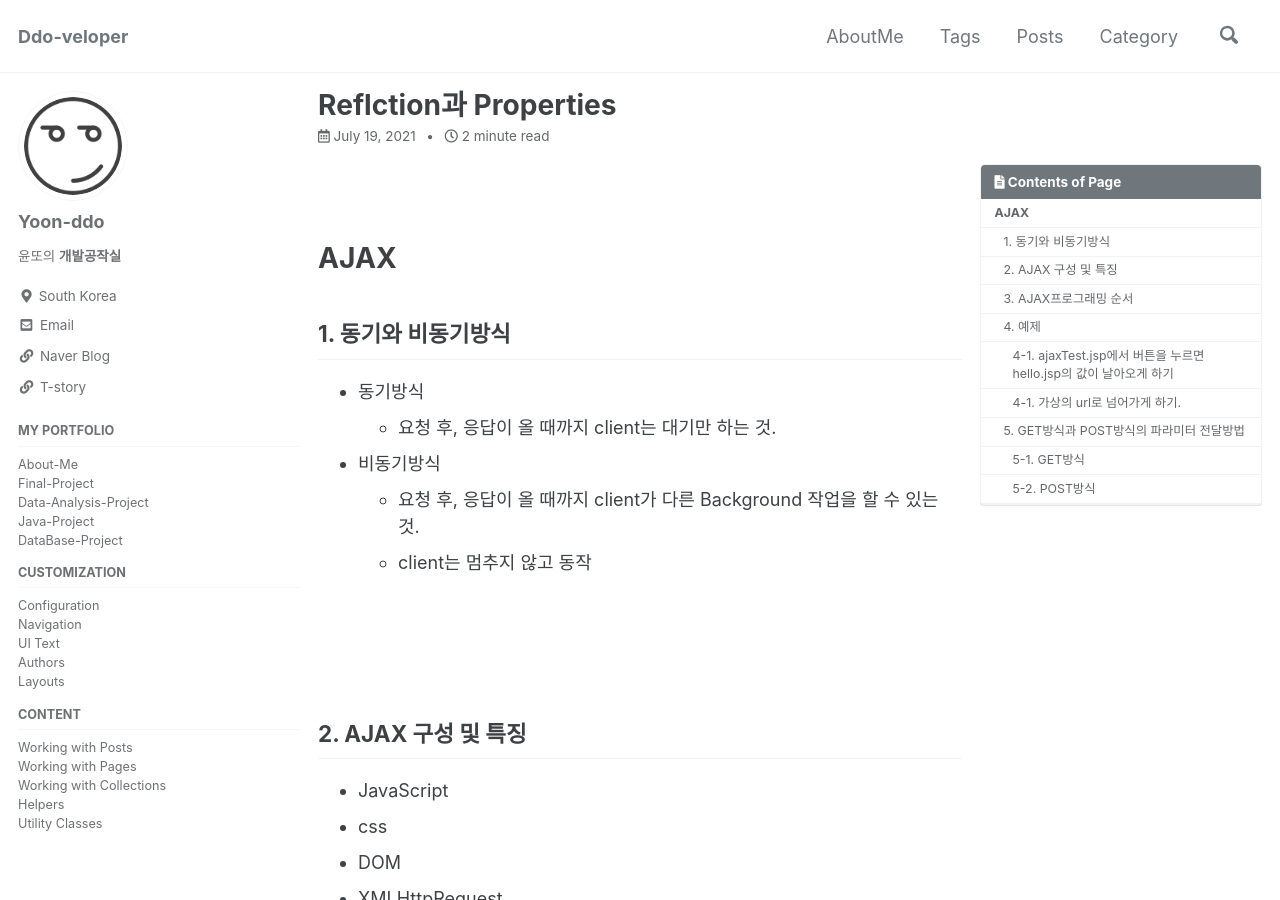
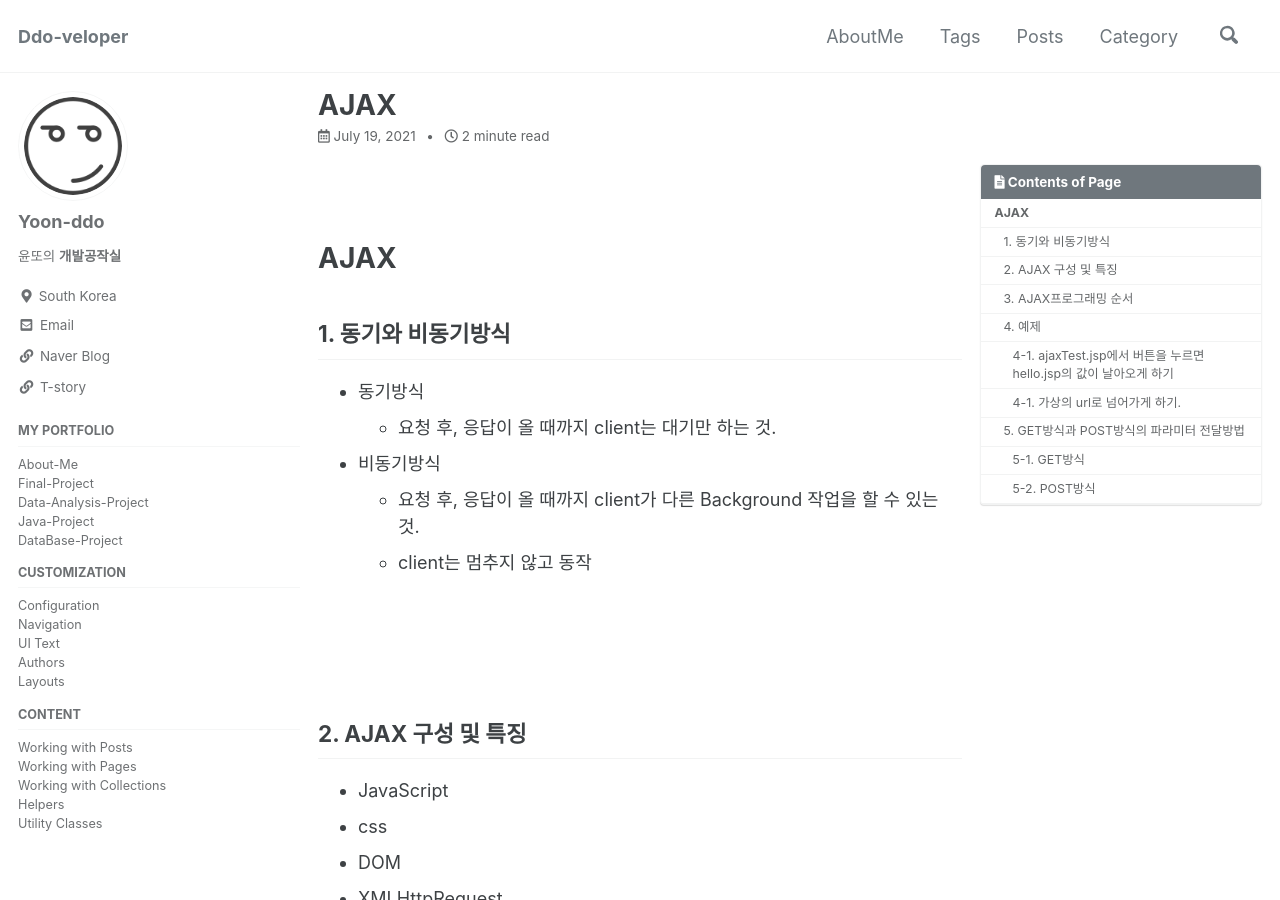
Before and after one commit to Yoon-ddo/Yoon-ddo.github.io, a Jekyll site: the page built from _posts/2021-07-19-AJAX.md, in a window 1280 px wide and 900 px high. Built offline with Jekyll 4.4.1, drawn with Linux system fonts in a browser that asks for light colours; cached includes are drawn as plain includes; some of the changed text lies outside the part shown.

Commit message:
Update 2021-07-19-AJAX.md

```diff
--- a/_posts/2021-07-19-AJAX.md
+++ b/_posts/2021-07-19-AJAX.md
@@ -1,5 +1,5 @@
 ---
-title: Reflction과 Properties
+title: AJAX
 toc: true
 toc_sticky: true
 toc_label: "Contents of Page"
@@ -7,7 +7,7 @@ toc_label: "Contents of Page"
 categories:
   - Study
 tags:
-  - Servlet_Study
+  - AJAX_Study
 ---
 
 <br><br>
```
